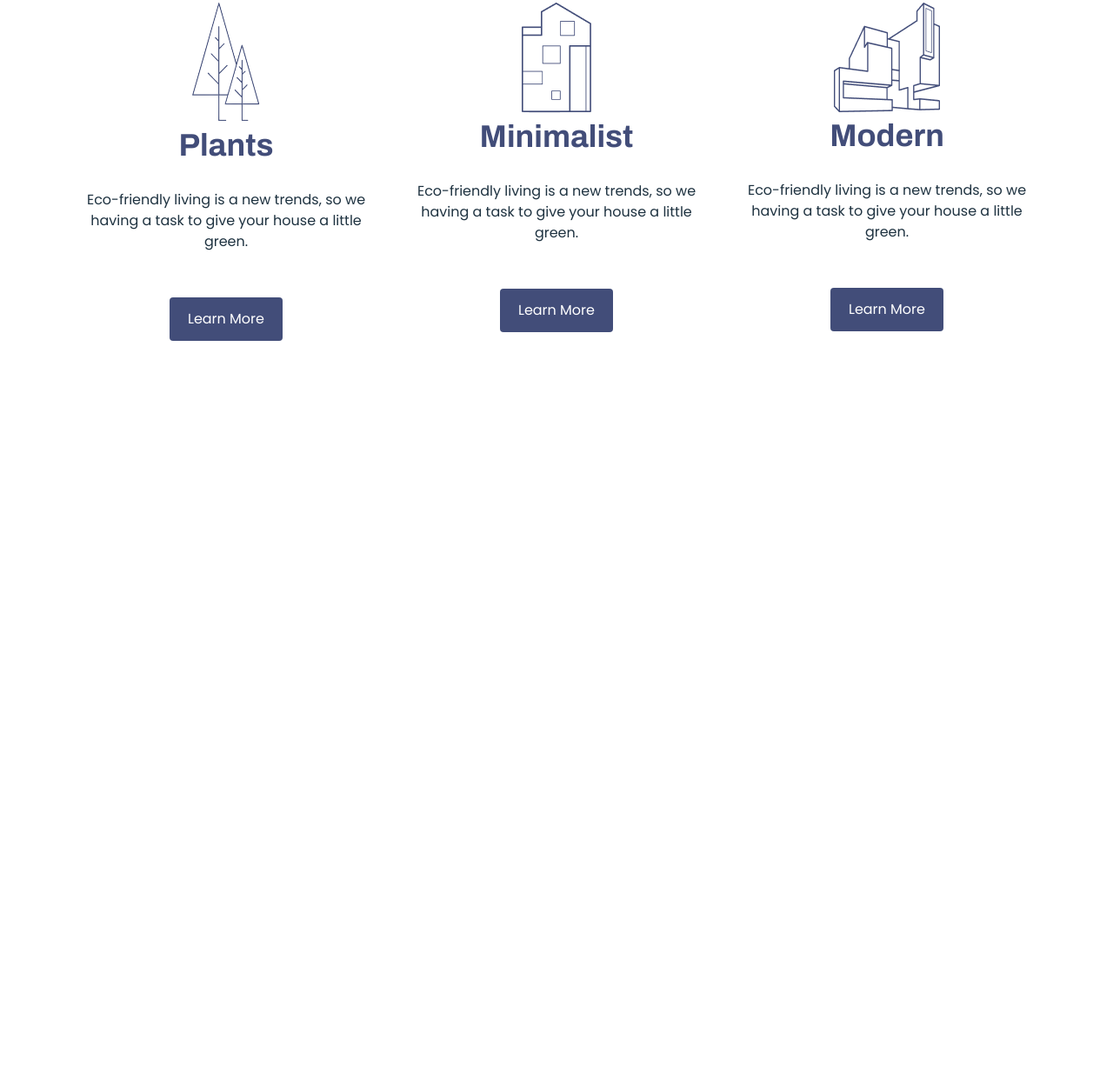
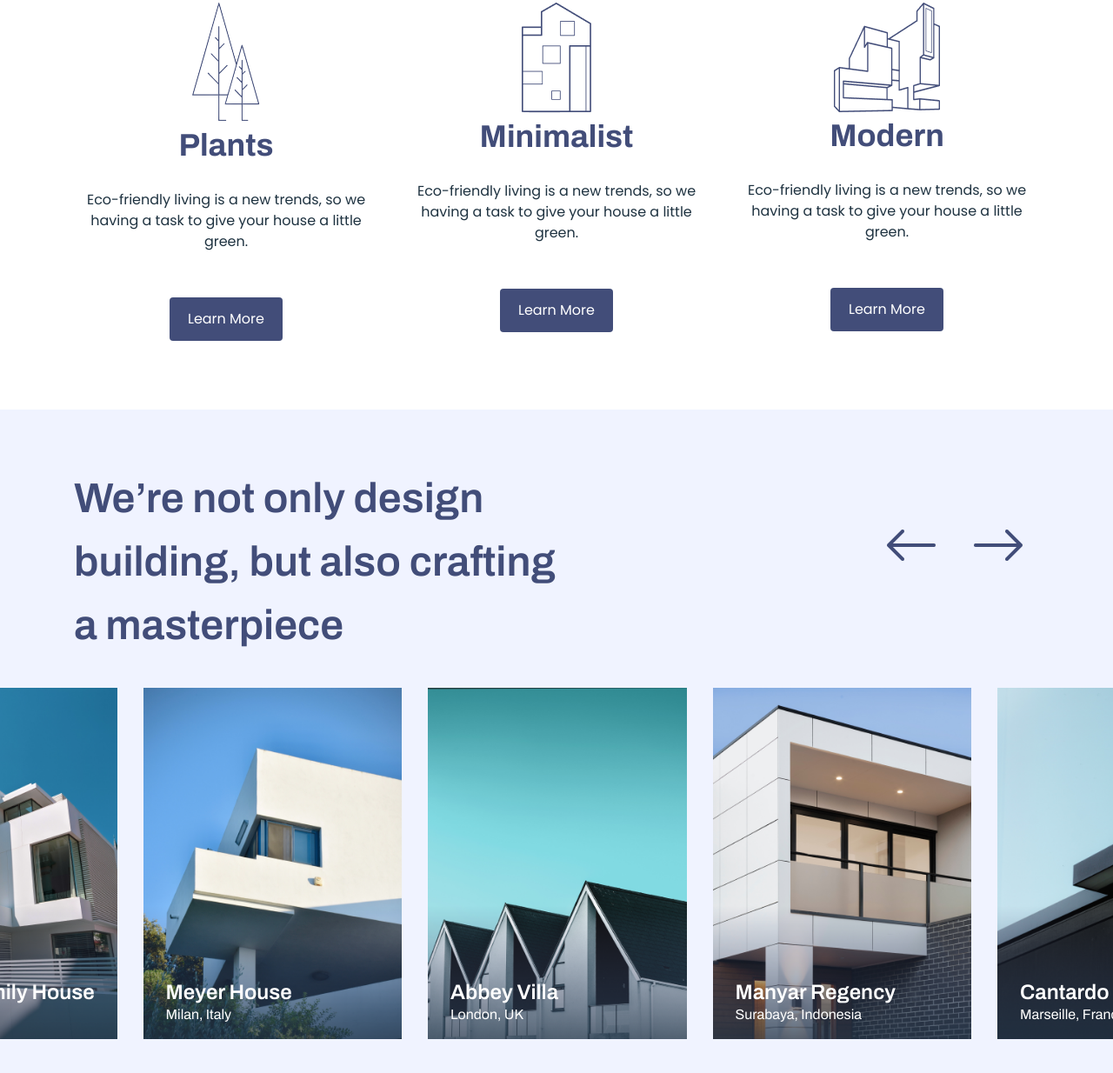
Before and after one commit to indraputra84/arch-landing-page, a website: page index.html in a window 1280 px wide. Shown: the part 2059-3293 px from the top of the page at 87% size. Before the commit the page ends 2451 px from the top, so only its background shows below. Drawn offline with nearby package versions, Linux system fonts and the light colour scheme; a web font is replaced by a local one.

Commit message:
service section

```diff
--- a/css/styles.css
+++ b/css/styles.css
@@ -162,6 +162,10 @@ body {
 }
 
 /* ============================= Service Section ==========================*/
+.service-section{
+  padding-bottom: 79px;
+}
+
 .service-header{
   padding-top: 52px;
   max-width: 40%;
@@ -213,3 +217,56 @@ body {
 .service-desc{
   text-align: center;
 }
+
+/* ============================= Service Section ==========================*/
+.project-section{
+  background-color: var(--blue-light);
+  padding-bottom: 102px;
+}
+
+.project-header{
+  max-width: 50%;
+  font-size: 48px;
+  font-weight: 600;
+  line-height: 73px;
+  color: var(--primary);
+  padding-top: 66px;
+}
+
+.project-slider{
+  margin-top: 35px;
+}
+
+.project-img{
+  position: relative;
+  z-index: 1;
+}
+
+.project-text{
+  position: relative;
+  z-index: 2;
+  margin-top: -88px;
+  color: #fff;
+  margin-left: 26px;
+}
+
+.project-text h1{
+  font-size: 24px;
+  font-weight: 600;
+  line-height: 36px;
+}
+
+.project-text p{
+  margin-top: -12px;
+}
+
+.project-slider .owl-nav{
+  position: relative;
+  float: right;
+  margin-top: -600px;
+  margin-right: 100px;
+}
+
+.project-slider .slider-nav-left{
+  margin-right: 36px;
+}
--- a/index.html
+++ b/index.html
@@ -7,6 +7,7 @@
 
     <!-- Bootstrap CSS -->
     <link rel="stylesheet" href="https://cdn.jsdelivr.net/npm/bootstrap@4.6.1/dist/css/bootstrap.min.css" integrity="sha384-zCbKRCUGaJDkqS1kPbPd7TveP5iyJE0EjAuZQTgFLD2ylzuqKfdKlfG/eSrtxUkn" crossorigin="anonymous" />
+    <link rel="stylesheet" href="/node_modules/owl.carousel/dist/assets/owl.carousel.min.css" />
     <link rel="stylesheet" href="css/styles.css" />
 
     <title>ARCH - Architecture Landing Page</title>
@@ -120,7 +121,7 @@
     </section>
 
     <!-- Service Section -->
-    <section class="sevice-section">
+    <section class="service-section">
         <div class="container">
             <div class="service-header">
                 <h1>We provide creative design for your next living place</h1>
@@ -160,7 +161,90 @@
         </div>
     </section>
 
+    <!-- Projects Section -->
+    <section class="project-section">
+        <div class="container">
+            <div class="project-header">
+                We’re not only design building, but also crafting a masterpiece
+            </div>
+        </div>
+        <div class="project-slider">
+            <div class="owl-carousel owl-theme">
+                <div class="slider-item">
+                    <div class="project-img">
+                        <img class="img-fluid" src="img/slider/Image 2.png" alt="">
+                    </div>
+                    <div class="project-text">
+                        <h1>Abbey Villa</h1>
+                        <p>London, UK</p>
+                    </div>
+                </div>
+                <div class="slider-item">
+                    <div class="project-img">
+                        <img class="img-fluid" src="img/slider/Image 1.png" alt="">
+                    </div>
+                    <div class="project-text">
+                        <h1>Manyar Regency</h1>
+                        <p>Surabaya, Indonesia</p>
+                    </div>
+                </div>
+                <div class="slider-item">
+                    <div class="project-img">
+                        <img class="img-fluid" src="img/slider/Image 3.png" alt="">
+                    </div>
+                    <div class="project-text">
+                        <h1>Cantardo House</h1>
+                        <p>Marseille, France</p>
+                    </div>
+                </div>
+                <div class="slider-item">
+                    <div class="project-img">
+                        <img class="img-fluid" src="img/slider/Image 4.png" alt="">
+                    </div>
+                    <div class="project-text">
+                        <h1>Phoenix Family House</h1>
+                        <p>Detroit, USA</p>
+                    </div>
+                </div>
+                <div class="slider-item">
+                    <div class="project-img">
+                        <img class="img-fluid" src="img/slider/Image 5.png" alt="">
+                    </div>
+                    <div class="project-text">
+                        <h1>Meyer House</h1>
+                        <p>Milan, Italy</p>
+                    </div>
+                </div>
+            </div>
+        </div>
+    </section>
+
+    <!-- Bootstrap & Jquery -->
     <script src="https://cdn.jsdelivr.net/npm/jquery@3.5.1/dist/jquery.slim.min.js" integrity="sha384-DfXdz2htPH0lsSSs5nCTpuj/zy4C+OGpamoFVy38MVBnE+IbbVYUew+OrCXaRkfj" crossorigin="anonymous"></script>
     <script src="https://cdn.jsdelivr.net/npm/bootstrap@4.6.1/dist/js/bootstrap.bundle.min.js" integrity="sha384-fQybjgWLrvvRgtW6bFlB7jaZrFsaBXjsOMm/tB9LTS58ONXgqbR9W8oWht/amnpF" crossorigin="anonymous"></script>
+    <!-- Owl Carousuel -->
+    <script src="/node_modules/jquery/dist/jquery.js"></script>
+    <script src="/node_modules/owl.carousel/dist/owl.carousel.min.js"></script>
+    <!-- Custom JS -->
+    <script src="js/main.js"></script>
+    <script>
+        $(document).ready(function(){
+            $(document).ready(function(){
+                $('.owl-carousel').owlCarousel({
+                    nav: true,
+                    navText: ["<img class='slider-nav-left' src='img/icon/bi_arrow-left.png'>","<img class='slider-nav-right' src='img/icon/bi_arrow-right.png'>"],
+                    center: true,
+                    items:5,
+                    loop:true,
+                    margin:30,
+                    responsive:{
+                        600:{
+                            items:4
+                        }
+                    }
+                });
+            });
+        });
+    </script>
 </body>
 </html>
```
Also changed, not shown: package.json (added, +19 -0 lines), img/icon/bi_arrow-left.png (added), img/icon/bi_arrow-right.png (added), img/slider/Image 1.png (added), img/slider/Image 2.png (added), img/slider/Image 3.png (added), img/slider/Image 4.png (added), img/slider/Image 5.png (added), 1 other file.
